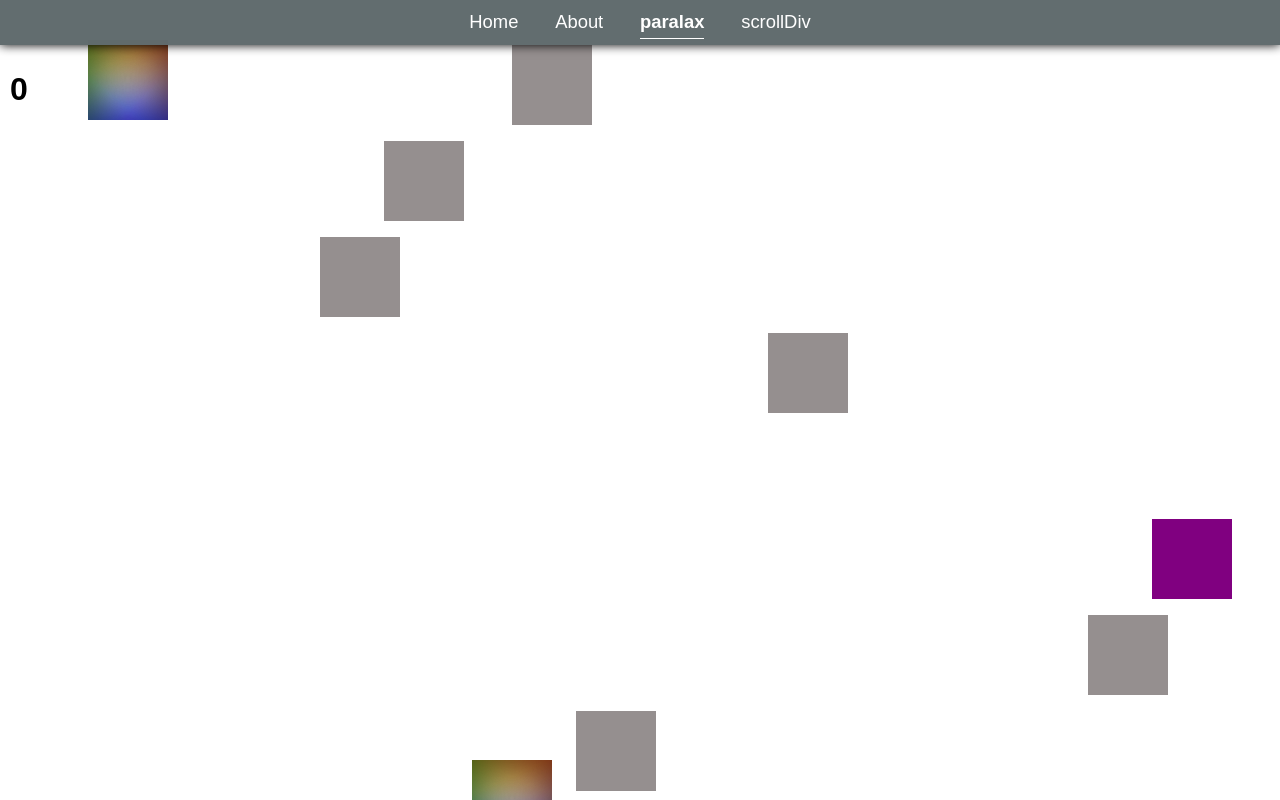
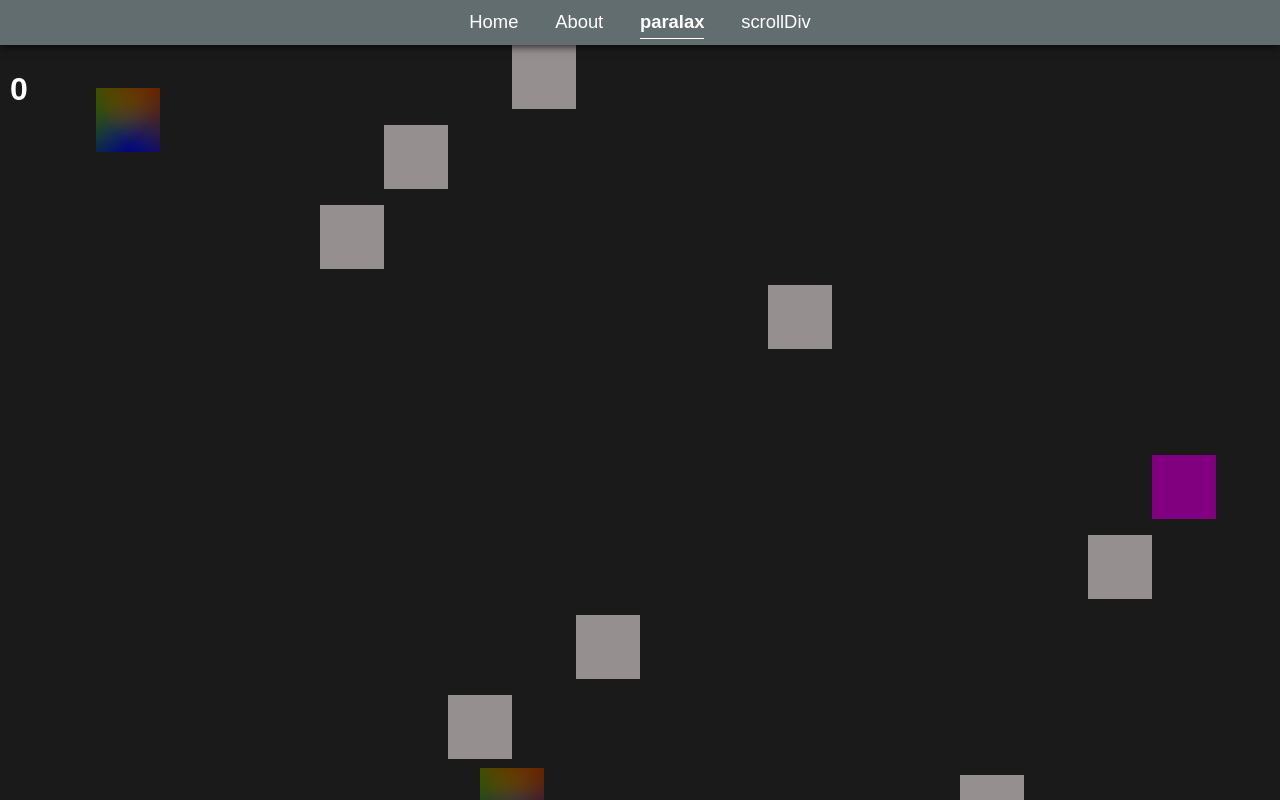
Before and after one commit to evariste1963/cool_stuff, a SvelteKit app: page /paralax in a window 1280 px wide. Shown: the top 800 px of the page. Built offline with nearby package versions, Linux system fonts and the light colour scheme.

Commit message:
background-color

```diff
--- a/src/routes/paralax/+page.svelte
+++ b/src/routes/paralax/+page.svelte
@@ -10,13 +10,12 @@
 
 <section>
   <div
-    class="box1 pin"
-    id="outer-cube-down"
-    style:transform={`translate3d(${scroll / speed}px, ${
+    class="pin outer-cube-down"
+    style:transform={`translate3d(${(scroll / speed) * 2}px, ${
       scroll / speed
     }px, 0) rotateY(${scroll / speed}deg) rotateZ(${scroll / speed}deg)`}
     style:margin-left="10%"
-    style:top="10%"
+    style:top="15%"
   >
     <div class="front" />
     <div class="back" />
@@ -27,8 +26,7 @@
   </div>
 
   <div
-    class="box1"
-    id="outer-cube"
+    class="box1 outer-cube"
     style:margin-left="40%"
     style:top="100%"
     style:transform={`translate3d(${scroll / speed}px, ${
@@ -52,9 +50,9 @@
 
   <div
     class="box pin"
-    style:transform={`translate3d(${(scroll / speed) * -1}px, ${
-      (scroll / speed) * 0.01
-    }px, 0) rotate(${(scroll / speed) * -3}deg)`}
+    style:transform={`translate3d(${(scroll / speed) * -1}px, 0, 0) rotate(${
+      (scroll / speed) * -3
+    }deg)`}
     style:background="purple"
     style:margin-left="90%"
   />
@@ -136,23 +134,25 @@
 
 <style>
   :root {
-    --size: 5em;
-    --halfsize: 2.5em;
-    --halfsizen: -2.5em;
+    --size: 4em;
+    --halfsize: 2em;
+    --halfsizen: -2em;
     --ballTopColor: #a8e44f;
   }
   section {
     height: auto;
+    background-color: rgb(27, 26, 26);
   }
   h1 {
     position: fixed;
     top: 50px;
     margin-left: 10px;
+    color: #fff;
     z-index: 10;
   }
 
   .box {
-    --size: 5em;
+    --size: 4em;
     height: var(--size);
     width: var(--size);
     background-color: rgb(149, 143, 143);
@@ -164,19 +164,19 @@
     margin-bottom: 100px;
   }
 
-  #outer-cube,
-  #outer-cube-down {
+  .outer-cube,
+  .outer-cube-down {
     display: flex;
     align-items: center;
     justify-content: center;
     transform-style: preserve-3d;
   }
 
-  #outer-cube {
+  .outer-cube {
     position: absolute;
   }
-  #outer-cube div,
-  #outer-cube-down div {
+  .outer-cube div,
+  .outer-cube-down div {
     position: fixed;
     width: var(--size);
     height: var(--size);
@@ -188,7 +188,6 @@
       linear-gradient(127deg, rgba(0, 255, 0, 0.5), rgba(0, 255, 0, 0) 70.71%),
       linear-gradient(336deg, rgba(0, 0, 255, 0.5), rgba(0, 0, 255, 0) 70.71%);
     box-shadow: inset 0 0 40px rgba(0, 0, 0, 0.4);
-    /*border-radius: 50%;*/
   }
 
   .back {
@@ -221,6 +220,5 @@
   }
   .pin {
     position: fixed;
-    margin-bottom: 100px;
   }
 </style>
```
